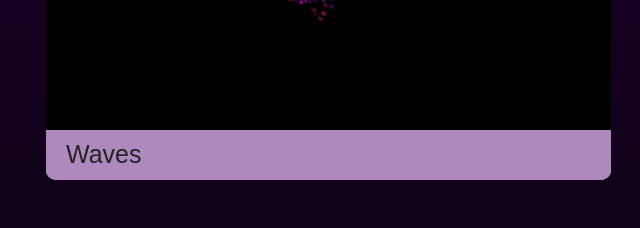
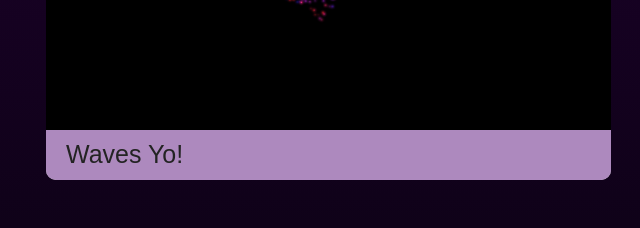
Before and after one commit to gendi93/three, a website built with Vite: page src/index.html in a window 1280 px wide. Shown: the part 2480-2708 px from the top of the page, 619-1259 px from the left. Built offline with nearby package versions, Linux system fonts and the light colour scheme.

Commit message:
Update index.html

```diff
--- a/src/index.html
+++ b/src/index.html
@@ -78,7 +78,7 @@
                         <p>A fun exploration of particle systems through sinusoidal waves</p>
                     </div>
                 </a>
-                <h3 class="title">Waves</h3>
+                <h3 class="title">Waves Yo!</h3>
             </div>
             <div class="box">
                 <a href="./ClassicTechniques/Ripple/">
```
